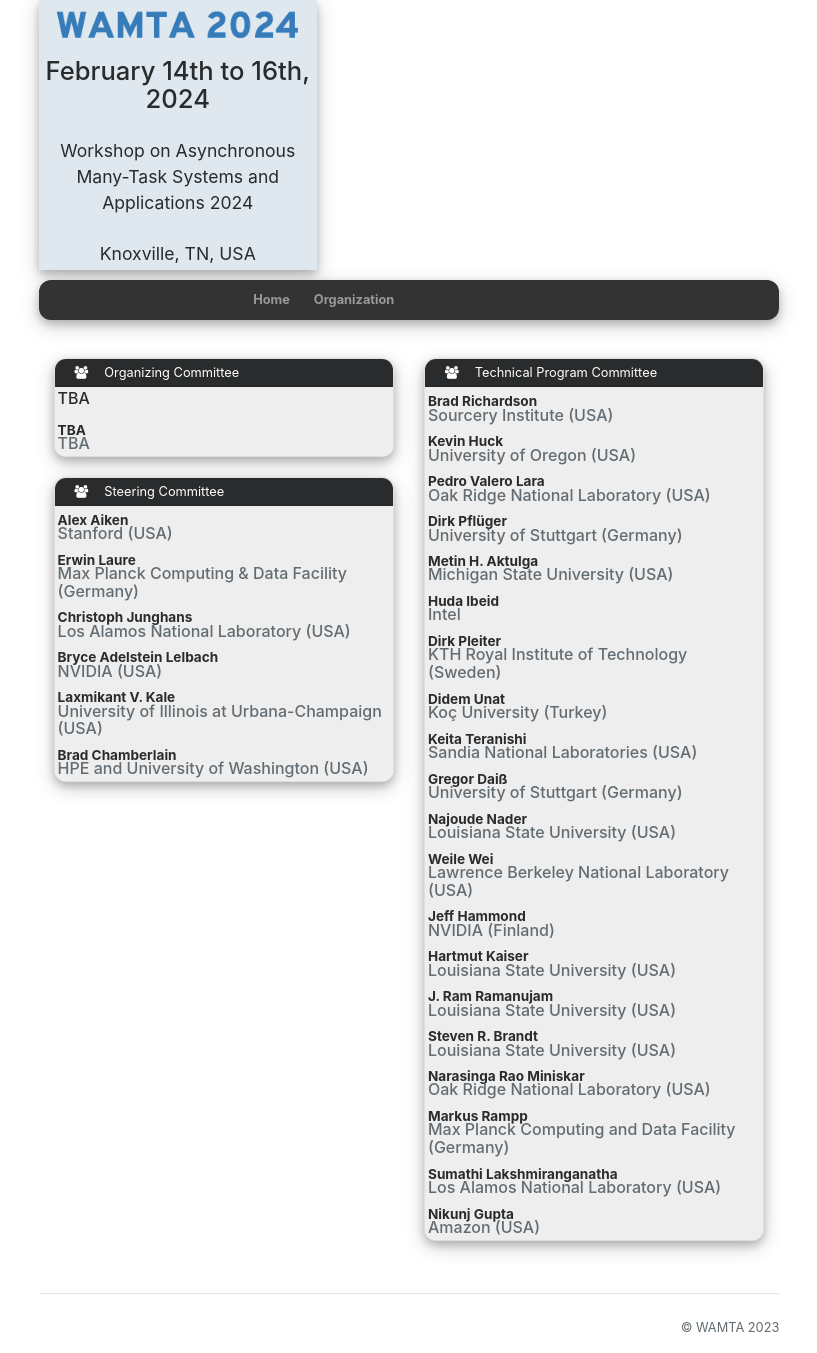
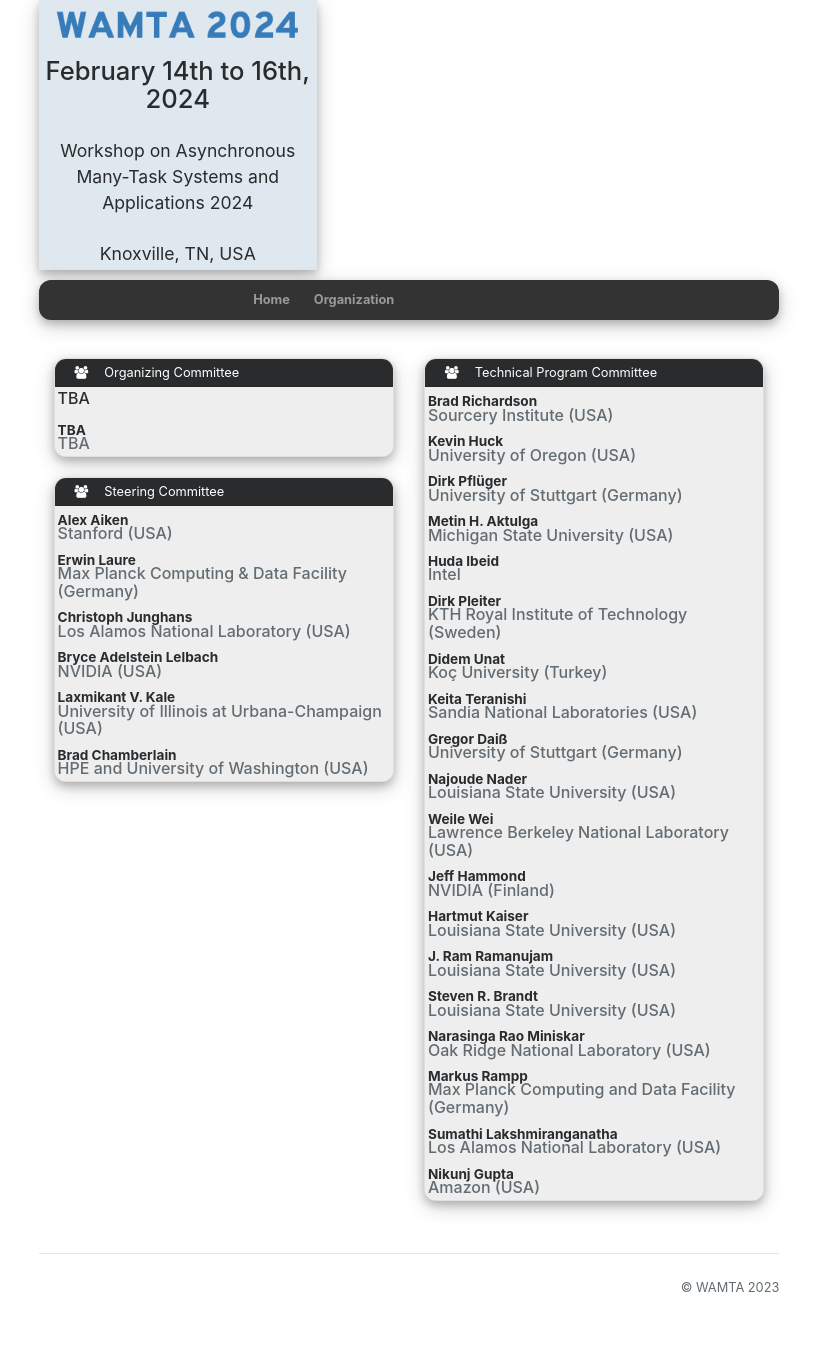
Before and after one commit to wamta26/WAMTA26.github.io, a Jekyll site: the page built from committees.html, in a window 1280 px wide. Shown: the whole page, without its empty margins (231-1048 px from the left). Built offline with Jekyll 4.4.1, drawn with Linux system fonts in a browser that asks for light colours; nearby versions of some CDN libraries; after the commit the page ends 1313 px from its top, so only the background shows below that.

Commit message:
Update PC

```diff
--- a/_data/conference.yml
+++ b/_data/conference.yml
@@ -118,9 +118,6 @@
   - name: Kevin Huck
     org: University of Oregon (USA)
     homepage:
-  - name: Pedro Valero Lara
-    org: Oak Ridge National Laboratory (USA)
-    homepage:
   - name: Dirk Pflüger
     org: University of Stuttgart (Germany)
     homepage:
```
